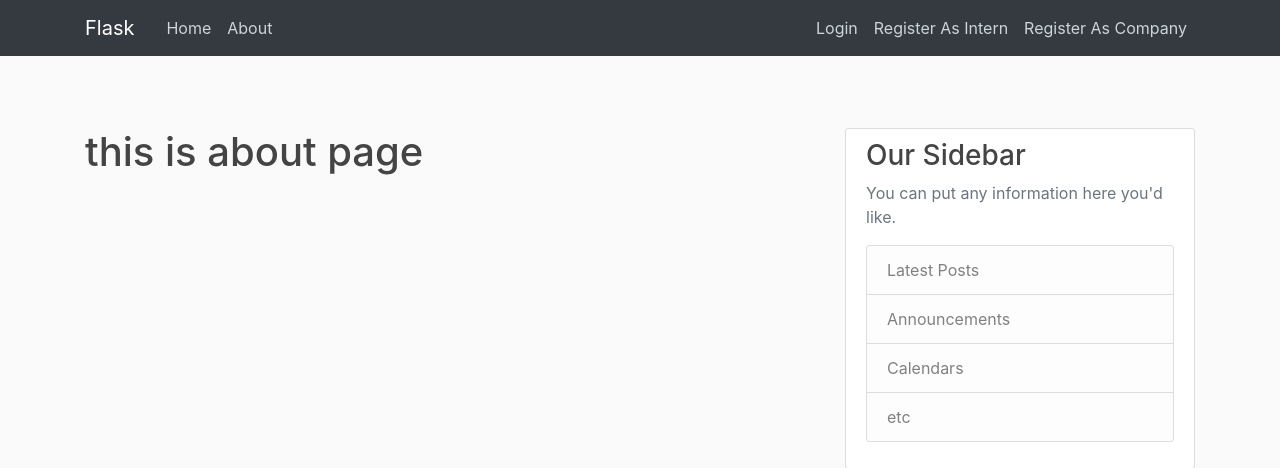
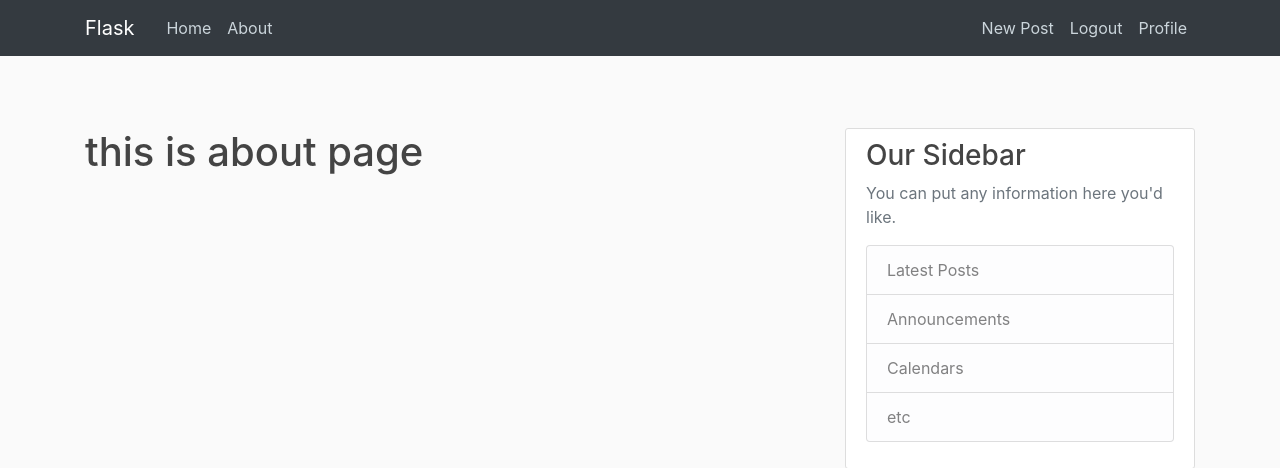
Before and after one commit to Aymen-Mohammednur/InterNect, a Flask app: page /about in a window 1280 px wide. Shown: the top 468 px of the page. Run offline with Flask 2, Linux system fonts and the light colour scheme; a user stored in the database is signed in; parts of the project's set-up code (start-up, migrations or seed data) failed here and were passed over; some libraries are stand-ins or nearby versions.

Commit message:
bug fix in layout page

```diff
--- a/interNect/templates/layout.html
+++ b/interNect/templates/layout.html
@@ -34,10 +34,10 @@
             <!-- Navbar Right Side -->
             <div class="navbar-nav">
 
-            {% if current_user.isAauthenticated  %}
-              <a class="nav-item nav-link" href="{{url_for('main.login')}}">New Post</a>
-                <a class="nav-item nav-link" href="{{url_for('intern.InternRegister')}}"></a>
-                <a class="nav-item nav-link" href="{{url_for('company.register')}}">Register As Company</a>
+            {% if current_user.is_authenticated  %}
+                 <a class="nav-item nav-link" href="">New Post</a>
+                <a class="nav-item nav-link" href="">Logout</a>
+                <a class="nav-item nav-link" href="">Profile</a>
 
             {% else %}
                 <a class="nav-item nav-link" href="{{url_for('main.login')}}">Login</a>
```
